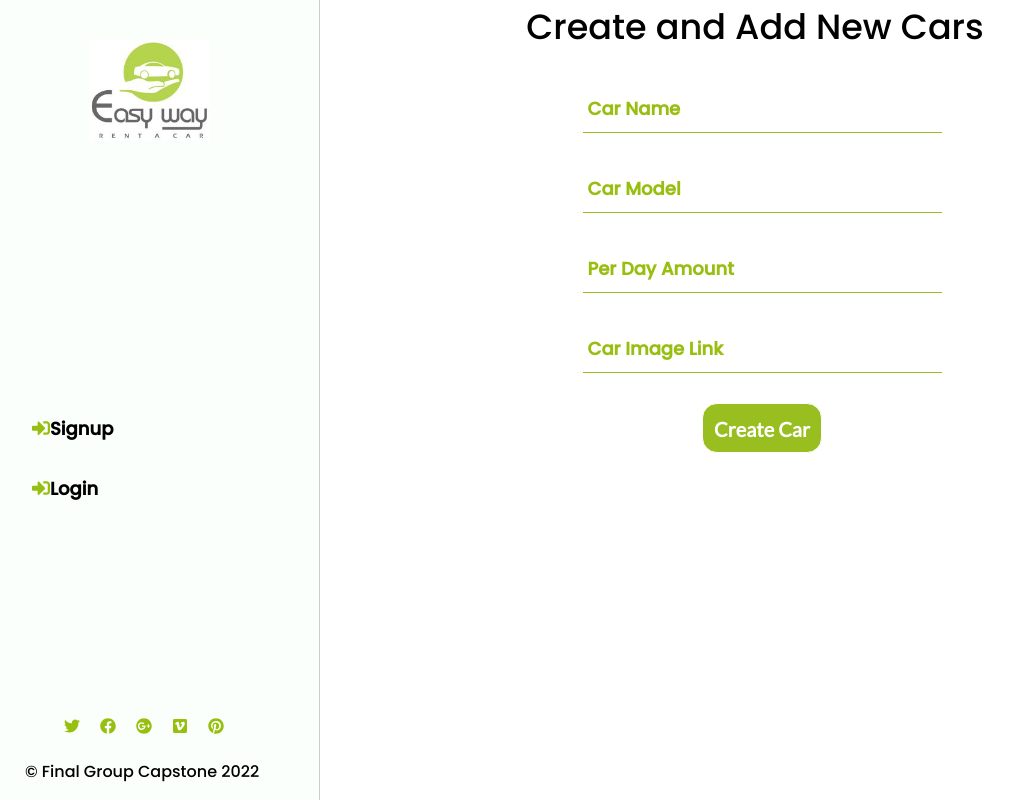
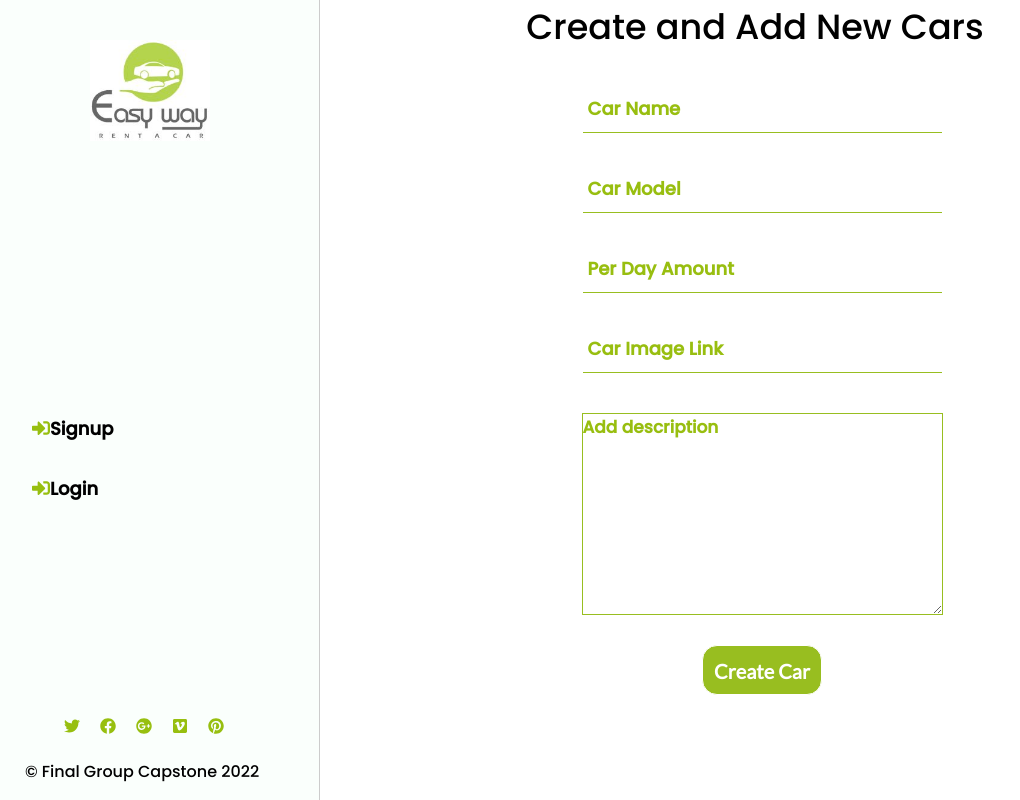
Before and after one commit to jerryowusu/final-capstone-frontend, a React (Create React App) app: page /add_car in a window 1280 px wide. Shown: the whole page, without its empty margins (0-1020 px from the left). Built offline with nearby package versions, Linux system fonts and the light colour scheme.

Commit message:
Add description to the car page

```diff
--- a/src/components/Car.js
+++ b/src/components/Car.js
@@ -22,6 +22,9 @@ const Car = ({ cars }) => (
                   <div className="model">
                     {car.model}
                   </div>
+                  <p>
+                    {car.description}
+                  </p>
                 </div>
               </div>
             </Link>
@@ -42,6 +45,9 @@ const Car = ({ cars }) => (
                       {car.model}
                     </p>
                   </div>
+                  <p className="show-description">
+                    {car.description}
+                  </p>
                 </div>
               </Link>
             ))
--- a/src/components/CarForm.js
+++ b/src/components/CarForm.js
@@ -8,6 +8,7 @@ const CarForm = () => {
   const [model, setModel] = useState('');
   const [price, setPrice] = useState(0);
   const [imageUrl, setImageUrl] = useState('');
+  const [description, setDescription] = useState('');
 
   const dispatch = useDispatch();
 
@@ -18,9 +19,12 @@ const CarForm = () => {
       name,
       model,
       price,
+      description,
       user_id: getLocalStorage().user_id,
       image_url: imageUrl,
     };
+    console.log(data);
+
     dispatch(postCarsToApi(data));
 
     e.target.reset();
@@ -69,6 +73,15 @@ const CarForm = () => {
           onChange={(e) => setImageUrl(e.target.value)}
           required
         />
+        <textarea
+          className="car-description add-car-input-field"
+          name="description"
+          id="description"
+          cols="30"
+          rows="10"
+          placeholder="Add description"
+          onChange={(e) => setDescription(e.target.value)}
+        />
         <button
           className="submit-button"
           type="submit"
--- a/src/components/card-details.scss
+++ b/src/components/card-details.scss
@@ -68,6 +68,14 @@
   }
 }
 
+.show-description  {
+  color: #525a3a;
+  font-size: 14px;
+  font-style: italic;
+  text-align: center;
+  margin: 2rem;
+}
+
 @media screen and (max-width: 640px) {
   .car_container {
     width: 100%;
```
